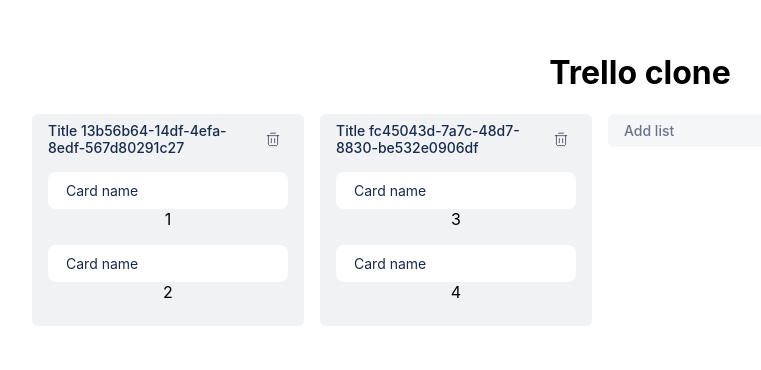
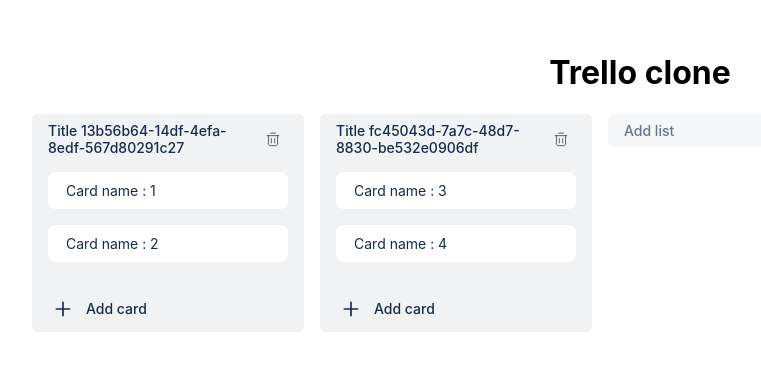
Before and after one commit to carlosvalv/trello-clone, a React (Create React App) app: page / in a window 1280 px wide. Shown: the top 370 px of the page, without its empty margins (0-761 px from the left). Built offline with nearby package versions, Linux system fonts and the light colour scheme.

Commit message:
Button add card

```diff
--- /dev/null
+++ b/src/components/BtnAddCard/BtnAddCard.css
@@ -0,0 +1,20 @@
+.btn-add-card {
+  display: flex;
+  gap: 0.5em;
+  align-items: center;
+  cursor: pointer;
+  color: #172b4d;
+  border-radius: 8px;
+  &:hover {
+    background-color: #091e4224;
+  }
+  &:active {
+    background-color: #091e424f;
+  }
+
+  & .add-icon{
+    min-width: 30px;
+    height: 30px;
+    padding: 5px;
+  }
+}
--- /dev/null
+++ b/src/components/BtnAddCard/BtnAddCard.tsx
@@ -0,0 +1,34 @@
+import { useDispatch, useSelector } from "react-redux";
+import "./BtnAddCard.css";
+import { updateLists } from "../../redux/states/list";
+import { v4 as uuidv4 } from "uuid";
+import { AddIcon } from "../svgs/AddIcon";
+import { AppStore } from "../../redux/store";
+
+type BtnAddCardProps = {
+  listId: string;
+};
+
+function BtnAddCard(props: BtnAddCardProps) {
+  const dispatch = useDispatch();
+  const stateLists = useSelector((store: AppStore) => store.lists);
+
+  const click = () => {
+    let list = { ...stateLists.find((x) => x.id === props.listId) };
+    let cards = [...list?.cards!];
+    cards.push(uuidv4());
+    list.cards = cards;
+    dispatch(updateLists([list]));
+  };
+
+  return (
+    <div className="btn-add-card" onClick={click}>
+      <div className="add-icon">
+        <AddIcon />
+      </div>
+      <h2>Add card</h2>
+    </div>
+  );
+}
+
+export default BtnAddCard;
--- a/src/components/Card/CardView.tsx
+++ b/src/components/Card/CardView.tsx
@@ -1,9 +1,13 @@
 import "./Card.css";
 
-function CardView() {
+type CardViewProps ={
+  id: string
+}
+
+function CardView(props: CardViewProps) {
   return (
     <div className="card" draggable>
-      <span>Card name</span>
+      <span>Card name : {props.id}</span>
     </div>
   );
 }
--- a/src/components/List/List.css
+++ b/src/components/List/List.css
@@ -3,6 +3,7 @@
   background-color: #f1f2f4;
   padding: 8px 16px;
   min-width: 272px;
+  max-height: 100%;
   width: 272px;
   display: flex;
   flex-direction: column;
@@ -43,4 +44,5 @@
   flex-direction: column;
   gap: 14px;
   margin-top: 12px;
+  overflow-y: auto;
 }
--- a/src/components/List/ListView.tsx
+++ b/src/components/List/ListView.tsx
@@ -10,6 +10,7 @@
 import { TrashIcon } from "../svgs/TrashIcon";
 import { useDispatch } from "react-redux";
 import { deleteList } from "../../redux/states/list";
+import BtnAddCard from "../BtnAddCard/BtnAddCard";
 
 const getItemStyle = (
   isDragging: boolean,
@@ -36,12 +37,12 @@
   return (
     <div className="container">
       <div className="header">
-        <h2>Title {props.list.id}</h2>
+        <h2>Title {list.id}</h2>
         <div className="delete-icon" onClick={clickDelete}>
           <TrashIcon />
         </div>
       </div>
-      <Droppable droppableId={props.list.id}>
+      <Droppable droppableId={list.id}>
         {(provided) => (
           <div {...provided.droppableProps} ref={provided.innerRef}>
             <div style={{ background: "transparent", minHeight: 1 }}>
@@ -58,8 +59,7 @@
                           provided.draggableProps.style
                         )}
                       >
-                        <CardView />
-                        {card}
+                        <CardView id={card} />
                       </div>
                     )}
                   </Draggable>
@@ -69,6 +69,7 @@
           </div>
         )}
       </Droppable>
+      <div className="footer"><BtnAddCard listId={list.id} /></div>
     </div>
   );
 }
--- /dev/null
+++ b/src/components/svgs/AddIcon.tsx
@@ -0,0 +1,15 @@
+export const AddIcon = () => {
+  return (
+    <svg
+      role="presentation"
+      focusable="false"
+      viewBox="0 0 24 24"
+      xmlns="http://www.w3.org/2000/svg"
+    >
+      <path
+        d="M12 3C11.4477 3 11 3.44772 11 4V11L4 11C3.44772 11 3 11.4477 3 12C3 12.5523 3.44772 13 4 13H11V20C11 20.5523 11.4477 21 12 21C12.5523 21 13 20.5523 13 20V13H20C20.5523 13 21 12.5523 21 12C21 11.4477 20.5523 11 20 11L13 11V4C13 3.44772 12.5523 3 12 3Z"
+        fill="currentColor"
+      ></path>
+    </svg>
+  );
+};
```
